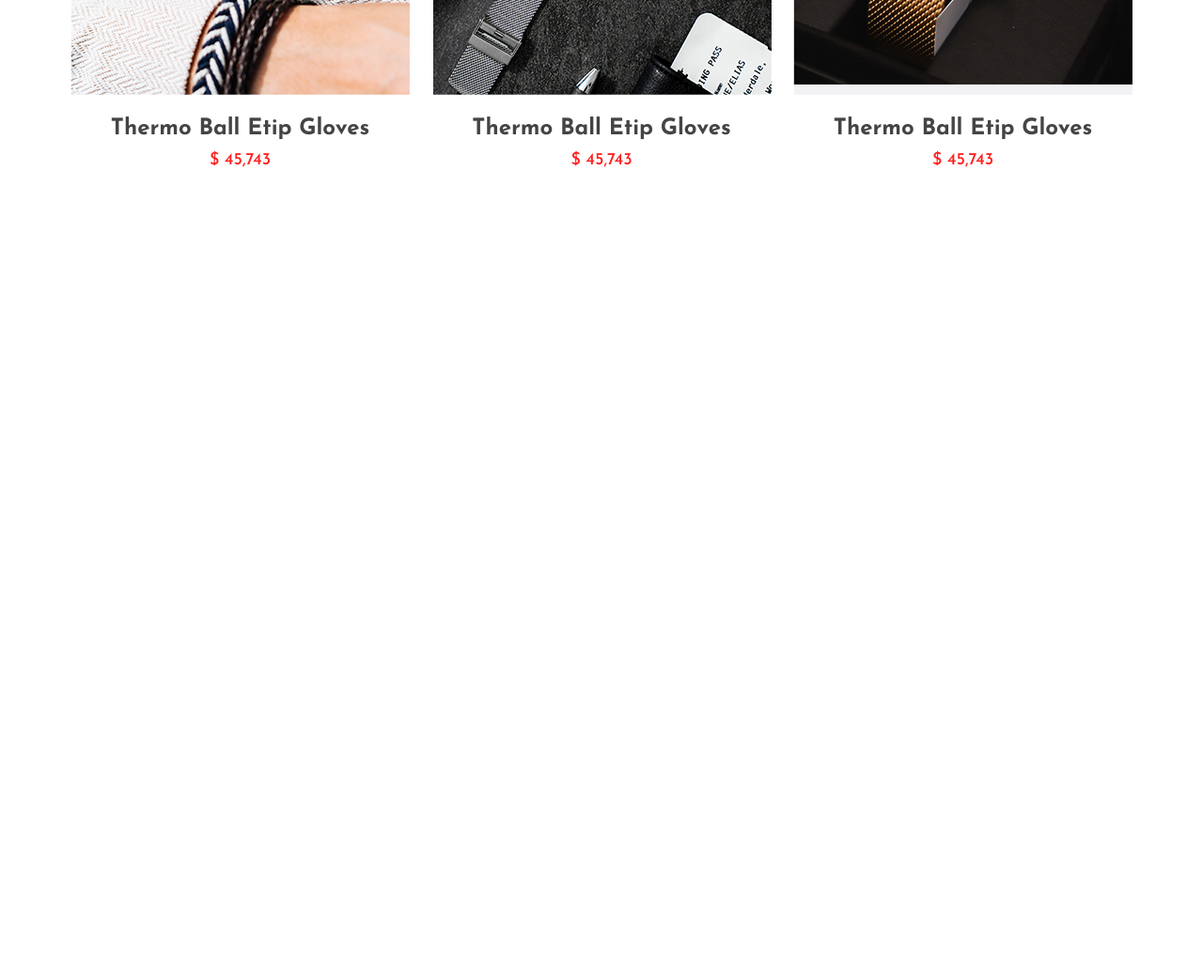
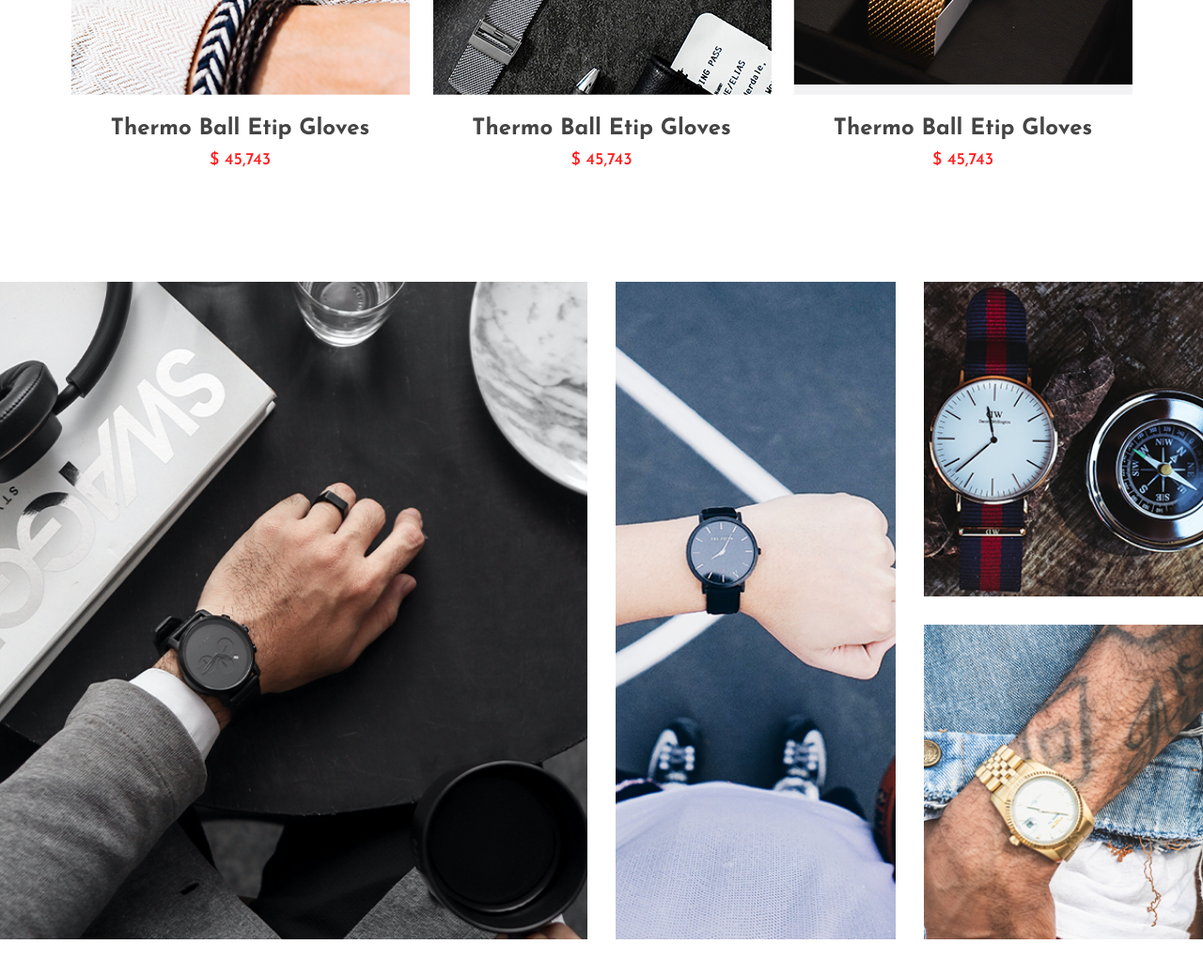
Before and after one commit to ahmed-al-farouq/timezone-master, a website built with webpack: page src/index.html in a window 1280 px wide. Shown: the part 1630-2668 px from the top of the page at 94% size. Before the commit the page ends 1930 px from the top, so only its background shows below. Built offline with nearby package versions, Linux system fonts and the light colour scheme.

Commit message:
Add Galery section and its style

```diff
--- /dev/null
+++ b/src/JSON/gallery.json
@@ -0,0 +1,18 @@
+[
+  {
+    "url": "../assets/img/gallery1.png",
+    "alt": "gallery1"
+  },
+  {
+    "url": "../assets/img/gallery2.png",
+    "alt": "gallery2"
+  },
+  {
+    "url": "../assets/img/gallery3.png",
+    "alt": "gallery3"
+  },
+  {
+    "url": "../assets/img/gallery4.png",
+    "alt": "gallery4"
+  }
+]
--- /dev/null
+++ b/src/components/gallery.js
@@ -0,0 +1,14 @@
+const gallery = (photos, rows, columns, gap) => {
+  const main = document.getElementById("js-main");
+  const temp = document.createElement("template");
+  temp.innerHTML = `
+    <section class="gallery grid">
+      ${photos.map(
+        (photo) => `<div class="gallery__item"><img src="${photo.url}" alt="${photo.alt}" /></div>`
+      ).join('')}
+    </section>
+  `;
+  return main.appendChild(temp.content);
+};
+
+export default gallery;
--- a/src/components/newArrivals.js
+++ b/src/components/newArrivals.js
@@ -51,7 +51,6 @@ const newArrivals = () => {
     </div>
   </section>
   `;
-  console.log(temp.content.cloneNode(true));
   return document.getElementById("js-main").appendChild(temp.content);
 };
 
--- a/src/main.js
+++ b/src/main.js
@@ -1,12 +1,43 @@
+// Import Gallery Images
+import gallery1 from "./assets/img/gallery1.png";
+import gallery2 from "./assets/img/gallery2.png";
+import gallery3 from "./assets/img/gallery3.png";
+import gallery4 from "./assets/img/gallery4.png";
+// Import Styles
 import "./styles/index.css";
+// Import Components
 import navbar from "./components/navbar";
 import hero from "./components/hero";
 import newArrivals from "./components/newArrivals";
+import gallery from "./components/gallery";
 
 // Components
 navbar();
 hero();
 newArrivals();
+gallery(
+  [
+    {
+      url: gallery1,
+      alt: "gallery1",
+    },
+    {
+      url: gallery2,
+      alt: "gallery2",
+    },
+    {
+      url: gallery3,
+      alt: "gallery3",
+    },
+    {
+      url: gallery4,
+      alt: "gallery4",
+    },
+  ],
+  2,
+  1,
+  20
+);
 
 // Navbar
 const menu = document.getElementById("menu");
--- a/src/styles/index.css
+++ b/src/styles/index.css
@@ -347,6 +347,50 @@ header .right__icons li {
   display: block;
 }
 
+/* Start Gallery */
+.gallery {
+  min-height: 700px;
+  display: grid;
+  grid-template-columns: 1;
+  grid-gap: 30px;
+  margin: 40px 0;
+}
+
+.gallery .gallery__item {
+  overflow: hidden;
+  position: relative;
+}
+
+.gallery .gallery__item::before {
+  content: "";
+  display: block;
+  position: absolute;
+  top: 0;
+  right: 0;
+  bottom: 0;
+  left: 0;
+  background-color: rgba(1, 10, 28, 0.3);
+  z-index: 1;
+  opacity: 0;
+  transition: all 0.3s linear;
+}
+
+.gallery .gallery__item:hover::before {
+  opacity: 1;
+}
+
+.gallery .gallery__item img {
+  width: 100%;
+  height: 100%;
+  object-fit: cover;
+  transform: scale(1.03);
+  transition-timing-function: linear;
+}
+
+.gallery .gallery__item:hover img {
+  transform: scale(1);
+}
+
 /* Start Media Queries
 ********************************************************/
 @media screen and (min-width: 576px) {
@@ -363,6 +407,32 @@ header .right__icons li {
   /* Start New Arrivals */
   .new-arrivals .new-arrivals__products {
     grid-template: auto / auto auto;
+  }
+
+  /* Start Gallery */
+  .gallery {
+    grid-template-columns: repeat(2, 1fr);
+    grid-template-rows: repeat(5, 1fr);
+  }
+
+  .gallery .gallery__item:nth-child(1) {
+    grid-column: 1 / span 1;
+    grid-row: 1 / span 3;
+  }
+
+  .gallery .gallery__item:nth-child(2) {
+    grid-column: 2 / span 1;
+    grid-row: 1 / span 3;
+  }
+
+  .gallery .gallery__item:nth-child(3) {
+    grid-column: 1 / span 1;
+    grid-row: 4 / span 2;
+  }
+
+  .gallery .gallery__item:nth-child(4) {
+    grid-column: 2 / span 1;
+    grid-row: 4 / span 2;
   }
 }
 
@@ -521,7 +591,7 @@ header .right__icons li {
 
   header .right__icons {
     position: static;
-    transform: none
+    transform: none;
   }
 
   /* Start Hero */
@@ -536,6 +606,32 @@ header .right__icons li {
   .hero .hero__img {
     width: 50%;
     right: -100px;
+  }
+
+  /* Start Gallery */
+  .gallery {
+    grid-template-columns: repeat(4, 1fr);
+    grid-template-rows: repeat(2, 1fr);
+  }
+
+  .gallery .gallery__item:nth-child(1) {
+    grid-column: 1 / span 2;
+    grid-row: 1 / span 2;
+  }
+
+  .gallery .gallery__item:nth-child(2) {
+    grid-column: 3 / span 1;
+    grid-row: 1 / span 2;
+  }
+
+  .gallery .gallery__item:nth-child(3) {
+    grid-column: 4 / span 1;
+    grid-row: 1 / span 1;
+  }
+
+  .gallery .gallery__item:nth-child(4) {
+    grid-column: 4 / span 1;
+    grid-row: 2 / span 1;
   }
 }
 
```
Also changed, not shown: dist/assets/img/gallery1.png (added), dist/assets/img/gallery2.png (added), dist/assets/img/gallery3.png (added), dist/assets/img/gallery4.png (added), dist/index.html, src/assets/img/gallery1.png (added), src/assets/img/gallery2.png (added), src/assets/img/gallery3.png (added), src/assets/img/gallery4.png (added), 2 other files.
